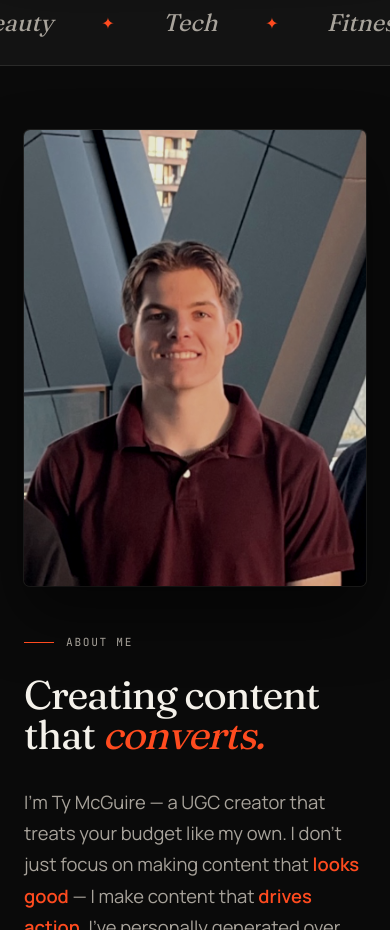
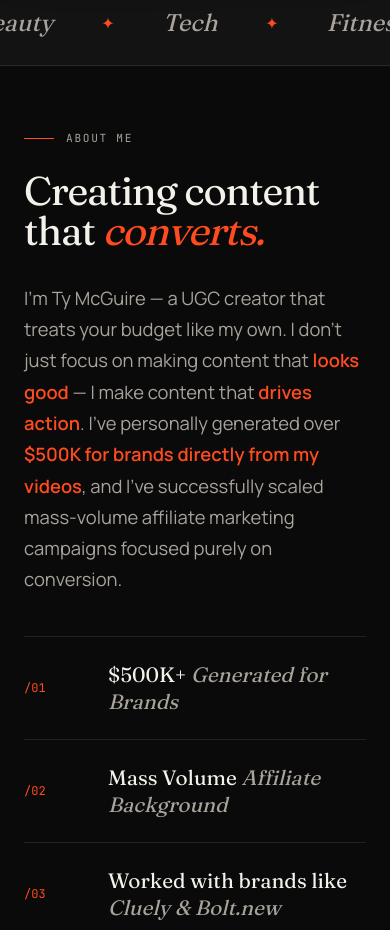
Before and after one commit to thrasher5217/ugc-portfolio-site, a website: page index.html in a window 390 px wide. Shown: the part 1140-2070 px from the top of the page. Drawn offline with Linux system fonts and the light colour scheme; a script that the page names is missing.

Commit message:
chore: Hide redundant about image on mobile

```diff
--- a/index.html
+++ b/index.html
@@ -730,7 +730,7 @@
     .stat:nth-child(odd) { border-right: 1px solid var(--line); }
     .stat:nth-last-child(-n+2) { border-bottom: none; }
     .about { grid-template-columns: 1fr; gap: 3rem; }
-    .about-image { position: static; max-width: 400px; }
+    .about-image { display: none; }
     .services-grid, .portfolio-grid { grid-template-columns: 1fr; }
     .stats, .about, .services, .portfolio, .contact { padding: 4rem 1.5rem; }
     footer { flex-direction: column; gap: 1rem; }
```
